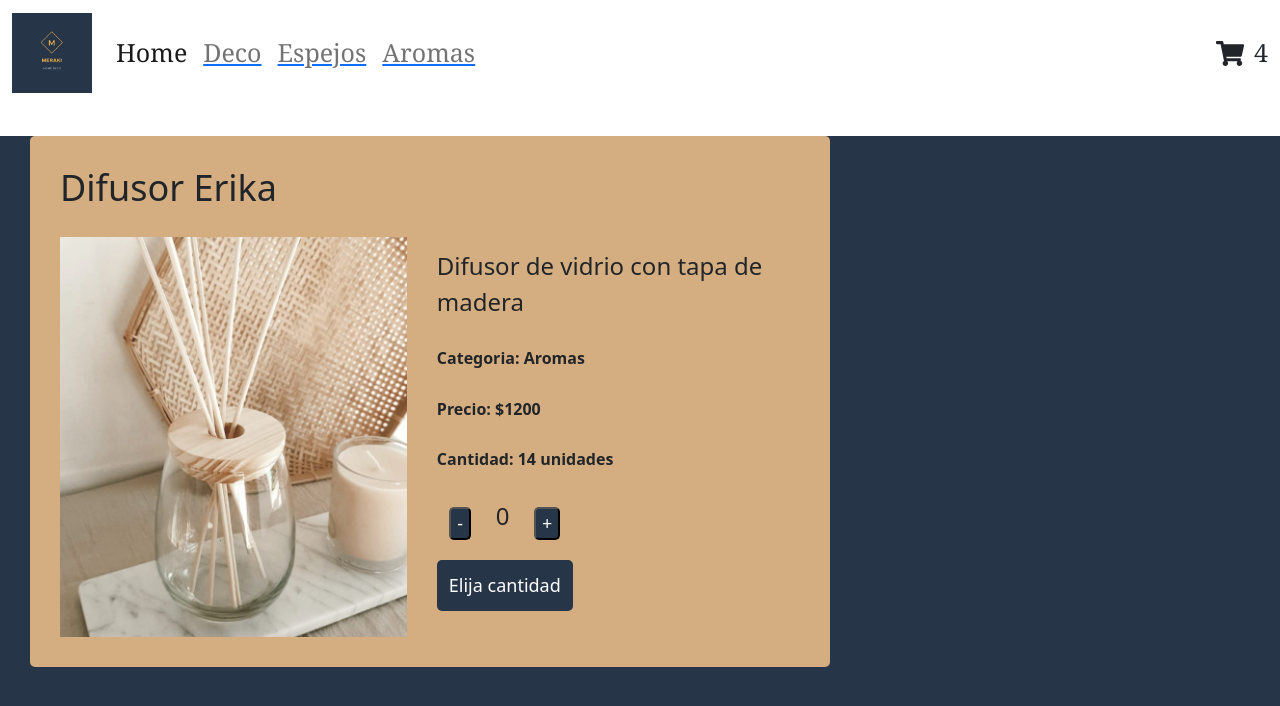
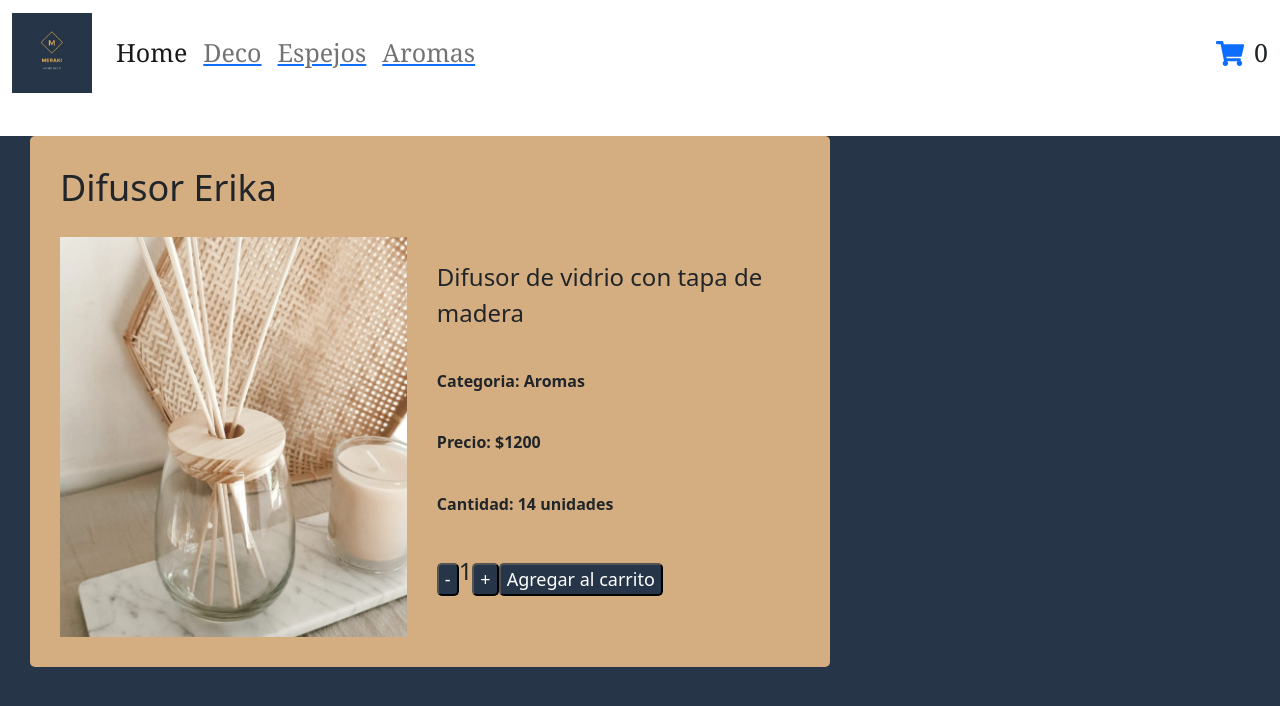
Before and after one commit to luzvergara93/merakiHomefyReact, a React (Create React App) app: page /detail/1 in a window 1280 px wide. Shown: the top 706 px of the page. Built offline with nearby package versions, Linux system fonts and the light colour scheme.

Commit message:
remove cart item

```diff
--- a/src/App.js
+++ b/src/App.js
@@ -1,19 +1,19 @@
 import React from 'react';
-import {BrowserRouter, Switch, Route} from 'react-router-dom';
-
 import './App.css';
 import NavBar from './components/Navbar/NavBar';
 import ItemListContainer from './components/ItemListContainer/ItemListContainer';
 import ItemDetailContainer from './components/ItemDetailContainer/ItemDetailContainer';
-
-
+import {BrowserRouter, Switch, Route} from 'react-router-dom';
+import CartContextProvider from './Context/CartContext';
+import Cart from './components/Cart/Cart';
 
 
 
 function App() {
+
   return (
     <div className="App">
-
+      <CartContextProvider>
           <BrowserRouter>
               <NavBar />
               <Switch>
@@ -26,8 +26,13 @@ function App() {
                 <Route path='/detail/:paramId'>
                     <ItemDetailContainer/>
                   </Route>
+                  <Route path='/Cart'>
+                    <Cart/>
+                  </Route>
               </Switch>
             </BrowserRouter>
+      </CartContextProvider>
+
     </div>
   );
 }
--- /dev/null
+++ b/src/Context/CartContext.js
@@ -0,0 +1,110 @@
+//Este seria mi custom context
+
+import React, { createContext, useState } from 'react' ;
+
+export const CartContext = createContext();
+
+const CartContextProvider = ({children}) => {
+    const [ cart, setCart ] = useState([]);
+
+    const getCantidad = () => {
+        let subTotal = 0;
+        cart.forEach(elemento => {
+            // console.log(elemento);
+            subTotal += elemento.cantidad
+        })
+        return subTotal;
+    }
+
+    const addItem = (product, quantity) => {
+        const flag = isInCart(product);
+
+        if(flag){
+            let productoRepetido = cart.find (elemento => elemento.item === product);
+            productoRepetido.cantidad += quantity;
+            let cartSinRepetido = cart.filter(elemento => elemento.item !== product);
+            setCart([...cartSinRepetido, productoRepetido]);
+        }else{
+            setCart([...cart, {item: product, cantidad: quantity}]);
+        }
+
+    }
+
+    const isInCart = (item) => {
+        //true or false
+        return cart.some(product => product.item === item);
+    }
+
+
+
+
+   const removeItem = (id) => {
+
+    let newArr = cart.filter(product => product.item.id !== id);
+
+    newArr.splice(
+        newArr.findIndex((product) => product.item.id !== id),
+        1
+    );
+        setCart([...newArr])
+    }
+
+
+
+
+
+
+
+
+
+    const clearCart = () => {
+        //remover todos los items
+        setCart([])
+    }
+
+
+
+
+    return (
+            <CartContext.Provider value={{
+                cart,
+                addItem, removeItem, clearCart, getCantidad
+                }}>
+            {children}
+            </CartContext.Provider>
+    )
+}
+
+
+export default CartContextProvider;
+
+
+
+
+
+
+
+
+
+
+
+
+// export const Provider = ({children}) => {
+
+//     const [message, setMessage] = UseState('')
+//     const [severity, setSeverity] = useState('')
+//     const [AddItem, setAddItem] = useState(true);
+
+//     const setNotification = ({severity, message}) => {
+//         setMessage(message)
+//         setSeverity(severity)
+//     }
+
+//     return (
+//         <CartContext.Provider value={product, quantity}>
+
+//         </CartContext.Provider>
+//     )
+// }
+
+// export default Context
--- /dev/null
+++ b/src/components/Cart/Cart.css
@@ -0,0 +1,4 @@
+.empty {
+    margin-top: 20px;
+
+}
--- /dev/null
+++ b/src/components/Cart/Cart.js
@@ -0,0 +1,38 @@
+import React from 'react';
+import { useContext } from 'react';
+import { CartContext } from '../../Context/CartContext';
+import './Cart.css';
+
+const Cart = () => {
+
+    const {cart, removeItem, clearCart} = useContext (CartContext);
+
+
+
+
+    return (
+        <table className="table table-striped">
+            <thead>
+                <tr>
+                <th scope="col">Producto</th>
+                <th scope="col">Descripcion</th>
+                <th scope="col">Cantidad</th>
+                <th scope="col"> </th>
+                </tr>
+            </thead>
+            <tbody className="CartList">
+            {cart.map(producto => {
+                        return <tr className="CartRow">
+                            <td> {producto.item.name}</td>
+                            <td> {producto.item.description} </td>
+                            <td> {producto.cantidad} </td>
+                            <td> <button className="btn btn-danger remove"onClick={removeItem} data-name={producto.item.id} > X </button></td>
+                        </tr>
+            })}
+            </tbody>
+            <button className="btn btn-warning" onClick={clearCart}> Vaciar Carrito </button>
+        </table>
+    )
+}
+
+export default Cart;
--- a/src/components/CartWidget/CartWidget.js
+++ b/src/components/CartWidget/CartWidget.js
@@ -6,7 +6,6 @@ const CartWidget = () => {
     return (
         <div className="shoppingCart">
         <FontAwesomeIcon icon={faShoppingCart}> </FontAwesomeIcon>
-        <div className="number"> 4 </div>
         </div>
     )
 }
--- a/src/components/ItemCount/ItemCount.js
+++ b/src/components/ItemCount/ItemCount.js
@@ -1,12 +1,37 @@
+import React, { useState } from 'react';
+import "./ItemCount.css";
 
-import "./ItemCount.css";
-const ItemCount = ({ restar, sumar, contador }) => {
+const ItemCount = ({ initial, stock, onAdd }) => {
+
+  const [count, setCount] = useState(1)
+  const [out, setOut] = useState(false);
+
+  const handleAdd = () => {
+    if (count < stock ) {
+      setCount(count + 1);
+    }
+    else{
+      setOut(true);
+    }
+  }
+
+  const handleSub = () => {
+    if (count === 1) {
+      return
+    }else {
+      setCount( count - 1)
+      setOut(false);
+    }
+  }
+
   return (
     <div className="Contador">
-      <button onClick={restar}> - </button>
-      <p> {contador}</p>
-      <button onClick={sumar}> +</button>
+      <button onClick={handleSub}> - </button>
+      <p> {count}</p>
+      <button onClick={handleAdd}> +</button>
+      {out && <span> Out of Stock</span>}
+      <button onClick={() => onAdd(count)}> Agregar al carrito</button>
     </div>
-  );
+  )
 };
 export default ItemCount;
--- a/src/components/ItemDetail/ItemDetail.js
+++ b/src/components/ItemDetail/ItemDetail.js
@@ -1,27 +1,35 @@
 import "./ItemDetail.css";
 import ItemCount from "../ItemCount/ItemCount";
-import { useState } from "react";
+import React, { useState, useContext } from "react";
 import { Link } from 'react-router-dom';
+import { CartContext } from '../../Context/CartContext'
+
+
+const ItemDetail = ({ product }) => {
+
+  const {addItem} = useContext(CartContext);
+
+  // En value tengo todo lo que este en cache provider
+  // en lugar de value, puedo poner lo que necesite nada mas por ej {addItem}
+  // tambien lo tengo que pasar al return
+
+  const [buy, setBuy] = useState(false);
+  const [qty, setQty] = useState(0);
 
 
 
-const ItemDetail = ({ product }) => {
-  const [contador, setContador] = useState(0);
-  const handleSumar = () => {
-    if (contador < product?.stock) {
-      setContador(contador + 1);
+  const handleBuy = (qty) => {
+    setBuy(true);
+    setQty(qty);
+  }
+
+  const handlePurchase = () => {
+    addItem(product, qty);
+
     }
-  };
-  const handleRestar = () => {
-    if (contador > 0) {
-      setContador(contador - 1);
-    }
-  };
-  const handleOnAdd = () => {
-    const carrito = { ...product, cantidad: contador };
-    console.log(carrito);
-  };
+
   return (
+
     <div className="CardItemDes">
       <div className="ItemDesContainer">
         <h2 className="ItemTitle">{product?.name}</h2>
@@ -34,18 +42,9 @@ const ItemDetail = ({ product }) => {
           <p className="Info">Precio: {product?.price}</p>
           <p className="Info">Cantidad: {product?.stock} unidades</p>
           <div>
-          <ItemCount
-            restar={handleRestar}
-            sumar={handleSumar}
-            contador={contador}
-          />
-          {contador > 0 ? (
-            <Link to="/cart"><button className="Button" onClick={handleOnAdd}>
-              Agregar al carrito
-            </button> </Link>
-          ) : (
-            <p className="Cantidad"> Elija cantidad</p>
-          )}
+          {!buy ? <ItemCount stock = {product?.stock} onAdd ={(qty) => handleBuy(qty)} />
+         : <Link to="/Cart"><button className="Button" onClick={handlePurchase}> Ver Carrito</button> </Link>
+          }
         </div>
 
         </div>
--- a/src/components/ItemList/ItemList.js
+++ b/src/components/ItemList/ItemList.js
@@ -3,7 +3,7 @@ import './ItemList.css'
 
 const ItemList = ({products}) => {
     return (
-        <div class="itemList">
+        <div className="itemList">
             {products.map(product => <Item key={product.id} product={product}/>)}
         </div>
     )
--- a/src/components/Navbar/NavBar.js
+++ b/src/components/Navbar/NavBar.js
@@ -2,14 +2,18 @@ import './NavBar.css'
 import logo2 from '../logo.jpg';
 import CartWidget from '../CartWidget/CartWidget'
 import { Link } from 'react-router-dom';
+import { useContext } from 'react';
+import { CartContext } from "../../Context/CartContext"
 
 
 
 const NavBar = () => {
+
+    const {getCantidad} = useContext(CartContext);
     return (
         <nav className="navbar navbar-expand-lg navbar-light">
             <div className="container-fluid">
-                <a className="navbar-brand" href="#">
+                <a className="navbar-brand">
                 <Link to="/"><img src={logo2} alt="" width="80" height="80"/> </Link>
                 </a>
                     <button className="navbar-toggler" type="button" data-bs-toggle="collapse" data-bs-target="#navbarNavAltMarkup" aria-controls="navbarNavAltMarkup" aria-expanded="false" aria-label="Toggle navigation">
@@ -25,7 +29,10 @@ const NavBar = () => {
                 </div>
 
                 </div>
-                <CartWidget />
+                <Link to = "/Cart"> <CartWidget /> </Link>
+                <div className='number'>
+                    <span> {getCantidad()} </span>
+                </div>
             </div>
         </nav>
     )
--- a/src/index.js
+++ b/src/index.js
@@ -6,9 +6,15 @@ import reportWebVitals from './reportWebVitals';
 import 'bootstrap/dist/css/bootstrap.min.css';
 import 'bootstrap/dist/js/bootstrap.bundle.min';
 
+
+
 ReactDOM.render(
+
+
   <React.StrictMode>
+
     <App />
+
   </React.StrictMode>,
   document.getElementById('root')
 );
```
Lines whose indentation alone changed are shown as unchanged.
